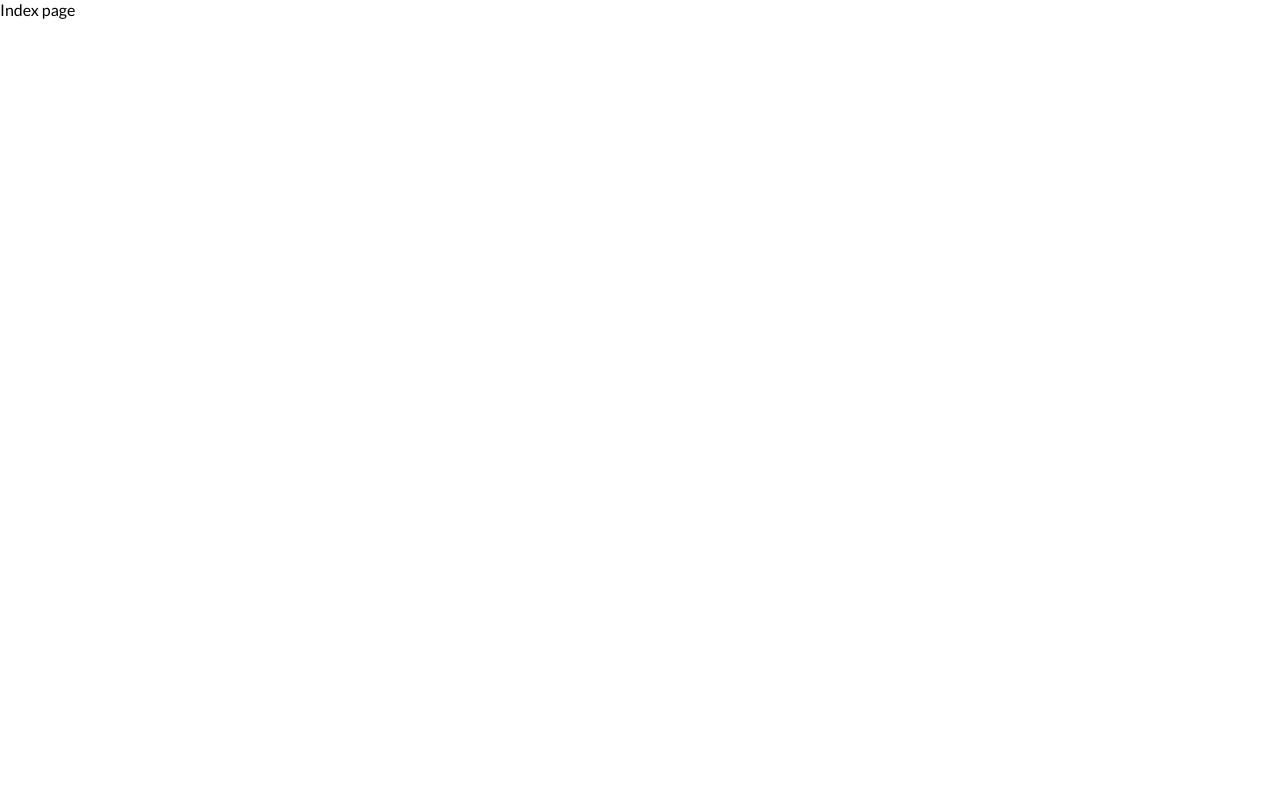
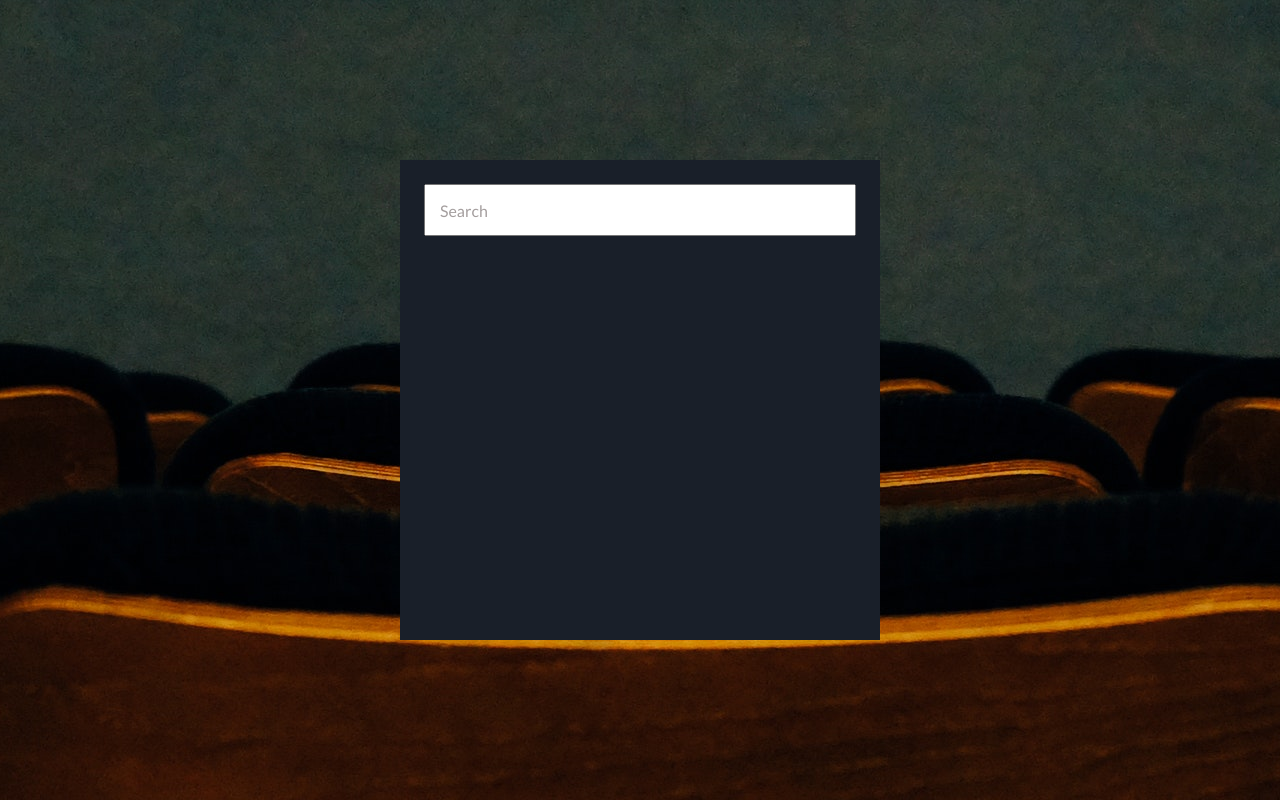
Before and after one commit to NowackiPatryk/Vue_movies_app, a Nuxt app: page / in a window 1280 px wide. Built offline with nearby package versions, Linux system fonts and the light colour scheme.

Commit message:
Created text input component

```diff
--- a/assets/styles/colors.scss
+++ b/assets/styles/colors.scss
@@ -0,0 +1,2 @@
+$dark: #191F29;
+$primary: #A49E9E;
--- /dev/null
+++ b/assets/styles/components/TextInput.scss
@@ -0,0 +1,31 @@
+.inputContainer {
+  position: relative;
+
+  &_label {
+    position: absolute;
+    top: 50%;
+    left: $padding_small;
+    transform: translateY(-50%);
+
+    transition: top $transition_fast, background $transition_fast;
+  }
+
+  &_input {
+    width: 100%;
+    height: 100%;
+
+    padding: $padding_small;
+  }
+}
+
+.inputContainer--outlined {
+  &_label {
+    top: -5%;
+    background: $dark;
+  }
+
+  &_input {
+    background: $dark;
+    border: 2px solid $primary;
+  }
+}
--- /dev/null
+++ b/assets/styles/defaults.scss
@@ -0,0 +1,7 @@
+$padding_small: 1rem;
+$padding_default: 1.3rem;
+$padding_big: 1.5rem;
+
+$transition_fast: .1s;
+$transition_default: .3s;
+$transition_long: .5s;
--- a/assets/styles/main.scss
+++ b/assets/styles/main.scss
@@ -1,10 +1,21 @@
 @import url('https://fonts.googleapis.com/css2?family=Lato&display=swap');
 
+@import './colors.scss';
+@import './mixins.scss';
+@import './defaults.scss';
+
+// pages
+
+@import './pages/search.scss';
+
+//  components
+
+@import './components/TextInput.scss';
+
 * {
+  box-sizing: border-box;
+  font-family: 'Lato', sans-serif;
   margin: 0;
   padding: 0;
-  box-sizing: border-box;
-  font-family: 'Lato', sans-serif;
+  color: $primary;
 }
-
-@import './colors.scss';
--- /dev/null
+++ b/assets/styles/mixins.scss
@@ -0,0 +1,16 @@
+@mixin flex-default {
+  display: flex;
+  flex-direction: column;
+}
+
+@mixin flex-centered {
+  @include flex-default;
+
+  justify-content: center;
+  align-items: center;
+}
+
+@mixin page-default {
+  width: 100%;
+  height: 100vh;
+}
--- /dev/null
+++ b/assets/styles/pages/search.scss
@@ -0,0 +1,16 @@
+.searchPage {
+  @include page-default;
+  @include flex-centered;
+
+  background: url('~/assets/img/search_image.jpg');
+  background-position: center;
+
+  &_searchBox {
+    background: $dark;
+
+    width: 30rem;
+    height: 30rem;
+
+    padding: $padding_big;
+  }
+}
--- /dev/null
+++ b/components/TextInput.vue
@@ -0,0 +1,50 @@
+<template>
+  <div :class="`inputContainer ${outlined ? 'inputContainer--outlined' : null}`">
+    <label
+      :for="name"
+      :class="`inputContainer_label ${outlined ? 'inputContainer--outlined_label' : null}`"
+    >
+      {{ name }}
+    </label>
+    <input
+      :class="`inputContainer_input ${outlined ? 'inputContainer--outlined_input' : null}`"
+      :name="name"
+      :type="hidden ? 'password' : 'text'"
+      @focus="outlined = true"
+      @blur="handleFocusOut"
+      @input="handleInput"
+    />
+  </div>
+</template>
+
+<script>
+export default {
+  props: {
+    name: {
+      required: true,
+      type: String,
+    },
+
+    hidden: {
+      type: Boolean,
+      default: false,
+    },
+  },
+
+  data() {
+    return {
+      outlined: false,
+    };
+  },
+
+  methods: {
+    handleInput(event) {
+      this.$emit('input', event.target.value);
+    },
+
+    handleFocusOut(event) {
+      this.outlined = event.target.value.length;
+    }
+  }
+};
+</script>
--- a/pages/index.vue
+++ b/pages/index.vue
@@ -1,7 +1,29 @@
 <template>
-  <p>Index page</p>
+  <article class="searchPage">
+    <section class="searchPage_searchBox">
+      <TextInput name="Search" @input="logValue"/>
+    </section>
+  </article>
 </template>
 
 <script>
-export default {}
+import TextInput from '~/components/TextInput.vue';
+
+export default {
+  components: {
+    TextInput,
+  },
+
+  data() {
+    return {
+      search: '',
+    }
+  },
+
+  methods: {
+    logValue(value) {
+      console.log(value);
+    },
+  },
+};
 </script>
```
Also changed, not shown: assets/img/search_image.jpg (added).
